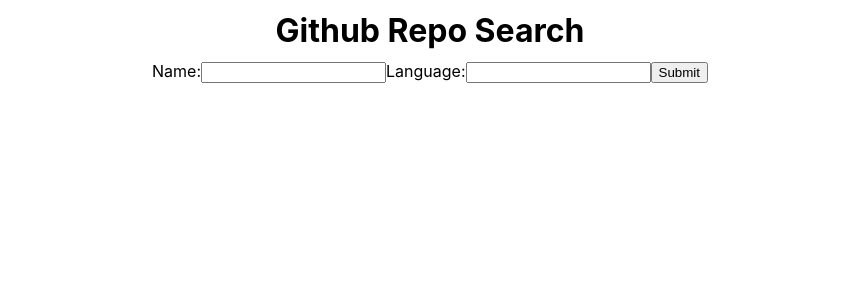
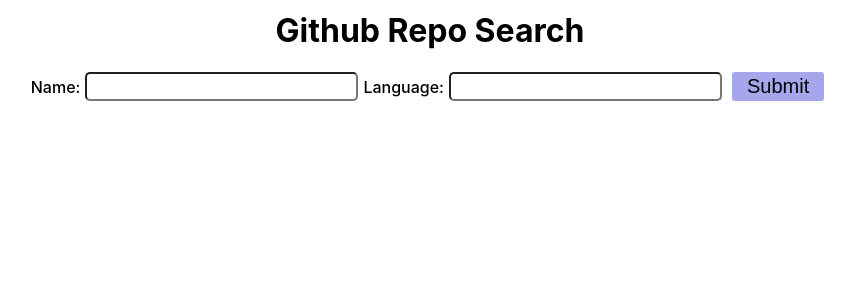
Before and after one commit to ruslan-bv/repo-search, a React (Create React App) app: page / in a window 1280 px wide. Shown: the top 300 px of the page, without its empty margins (210-1065 px from the left). Built offline with nearby package versions, Linux system fonts and the light colour scheme.

Commit message:
feature: loader spin

```diff
--- a/src/App.css
+++ b/src/App.css
@@ -1,12 +1,71 @@
+a {
+  color: inherit;
+  text-decoration: none;
+}
+
+input {
+  margin: 0 5px;
+  border-radius: 5px;
+  font-size: 20px;
+  background-color: white;
+}
+
+label {
+  font-weight: 500;
+}
+
 table {
-  border-collapse: separate;
-  border-spacing: 0.6em;
+  border-collapse: collapse;
+}
+
+th, td {
+  padding: 15px;
+  text-align: left;
+  border: 1px solid;
 }
 
 td {
   vertical-align: initial;
   max-width: 350px;
   word-break: break-all;
+  color: rgb(74 89 84);
+  border: 1px solid;
+}
+
+form {
+  margin-top: 10px;
+  display: flex;
+}
+
+.form {
+  display: flex;
+  justify-content: space-evenly;
+}
+
+.footer {
+  width: 20%;
+  margin: 30px 0;
+  display: flex;
+  justify-content: space-evenly;
+  align-items: center;
+  font-size: 30px;
+}
+
+.footer > button {
+  font-size: 20px;
+  border-radius: 3px;
+  background-color: rgb(166, 166, 236);
+  padding: 15px;
+  border: none;
+  cursor: pointer;
+}
+
+.submit {
+  border-radius: 3px;
+  background-color: rgb(166, 166, 236);
+  padding: 0 15px;
+  border: none;
+  cursor: pointer;
 }
 
 .table-desc {
@@ -31,6 +90,9 @@
   margin: 0 25px;
   text-align: center;
   line-height: 1.2em;
+  display: flex;
+  flex-direction: column;
+  align-items: center;
 }
 
 .table-section {
@@ -41,3 +103,18 @@
 .table-header {
   font-size: 1.5em;
 }
+
+.loader {
+  margin-top: 20vh;
+  border: 16px solid #f3f3f3;
+  border-top: 16px solid rgb(166, 166, 236);
+  border-radius: 50%;
+  width: 200px;
+  height: 200px;
+  animation: spin 1s linear infinite;
+}
+
+@keyframes spin {
+  0% { transform: rotate(0deg); }
+  100% { transform: rotate(360deg); }
+}
--- a/src/App.tsx
+++ b/src/App.tsx
@@ -9,6 +9,7 @@
   const [repos, setRepos] = useState<Repo[] | []>([]);
   const [page, setPage] = useState<number>(1);
   const [isThrottling, setIsThrottling] = useState<boolean>(false);
+  const [loader, setLoader] = useState<boolean>(false);
 
   const handleChangeRepoName = (e) => {
     setRepo((prevRepo) => {
@@ -26,8 +27,10 @@
     e.preventDefault();
     if (isThrottling) return;
 
-    const { items } = await fetchRepoData(repo, page);
+    setLoader(true);
+    const { items } = await fetchRepoData(repo, 1);
     setIsThrottling(true);
+
     const preppedRepos = items.map((repo) => {
       return {
         id: repo.id,
@@ -37,15 +40,20 @@
         url: repo.html_url
       }
     })
+
+    setPage(1);
     setRepos(preppedRepos);
+    setLoader(false);
   }
 
   const handleNextPage = async (type: string) => {
     if (isThrottling) return;
 
     setIsThrottling(true);
+    setLoader(true);
     const newPage = type === 'next' ? page + 1 : page - 1;
     setPage(newPage);
+
     const { items } = await fetchRepoData(repo, newPage);
     const preppedRepos = items.map((repo) => {
       return {
@@ -56,7 +64,9 @@
         url: repo.html_url
       }
     })
+
     setRepos(preppedRepos);
+    setLoader(false);
   }
 
   useEffect(() => {
@@ -71,6 +81,7 @@
     <div className="App">
       <h1>Github Repo Search</h1>
       <form onSubmit={handleSubmit}>
+        <div className="form">
           <label>
             Name:
             <input type="text" value={repo.name} onChange={handleChangeRepoName} />
@@ -79,17 +90,19 @@
             Language:
             <input type="text" value={repo.language} onChange={handleChangeRepoLanguage} />
           </label>
-        <input type="submit" />
+        </div>
+        <input className="submit" type="submit" />
       </form>
-      {repos.length > 0 &&
+      {repos.length > 0 && !loader &&
       <>
         <Table repos={repos} />
-        <div>
-          {page > 1 && <button onClick={() => handleNextPage('back')}>Back</button>}
+        <div className="footer">
+          <button disabled={page === 1} onClick={() => handleNextPage('back')}>Back</button>
           {page}
           <button onClick={() => handleNextPage('next')}>Next</button>
         </div>
       </>}
+      {loader && <div className="loader"></div>}
     </div>
   );
 }
```
Lines whose indentation alone changed are shown as unchanged.
